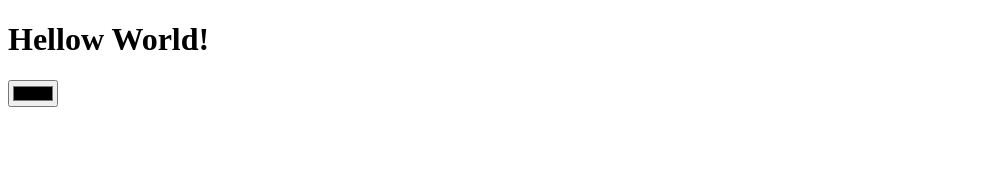
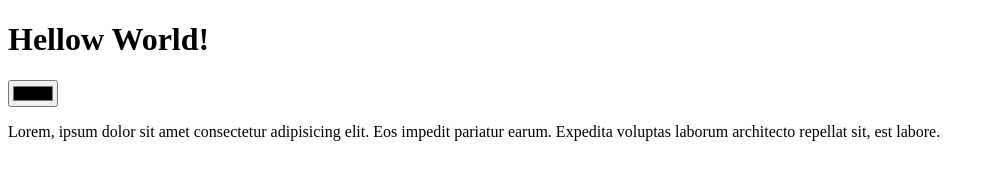
Before and after one commit to falsss24/pembelajaran-git-dan-github, a plain HTML site: page index.html in a window 1280 px wide. Shown: the whole page, without its empty margins (0-995 px from the left). Drawn offline with Linux system fonts and the light colour scheme.

Commit message:
menambahkan lorem ipsum

```diff
--- a/index.html
+++ b/index.html
@@ -8,5 +8,6 @@
 <body>
     <h1>Hellow World!</h1>
     <input type="color" id="color"><label for="color"></label>
+    <p>Lorem, ipsum dolor sit amet consectetur adipisicing elit. Eos impedit pariatur earum. Expedita voluptas laborum architecto repellat sit, est labore.</p>
 </body>
 </html>
```
